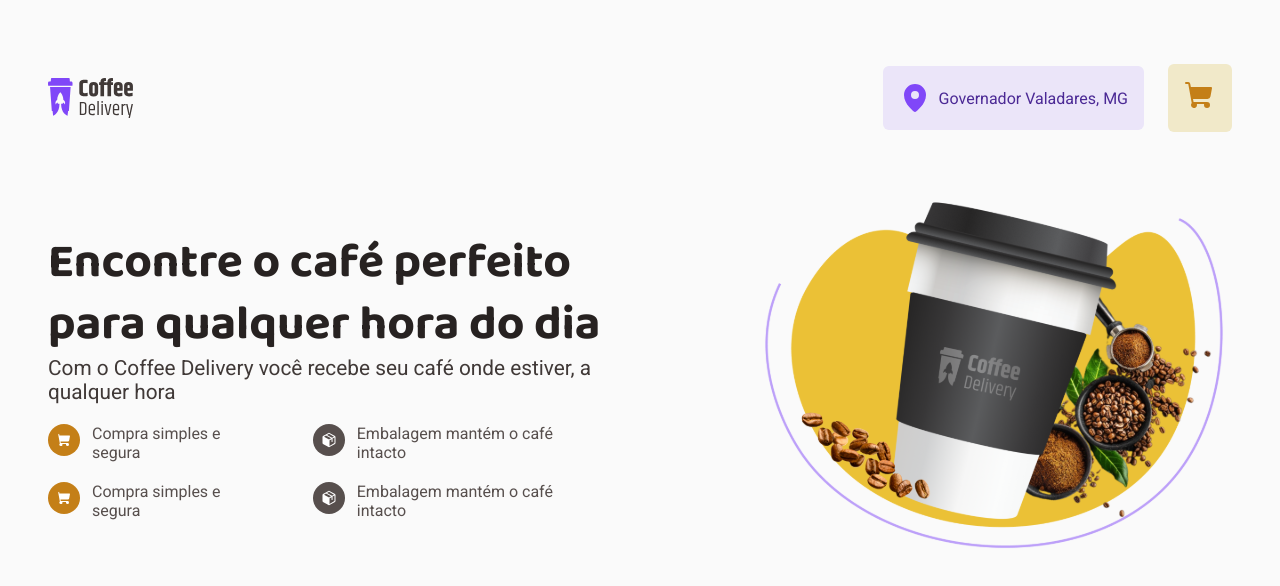
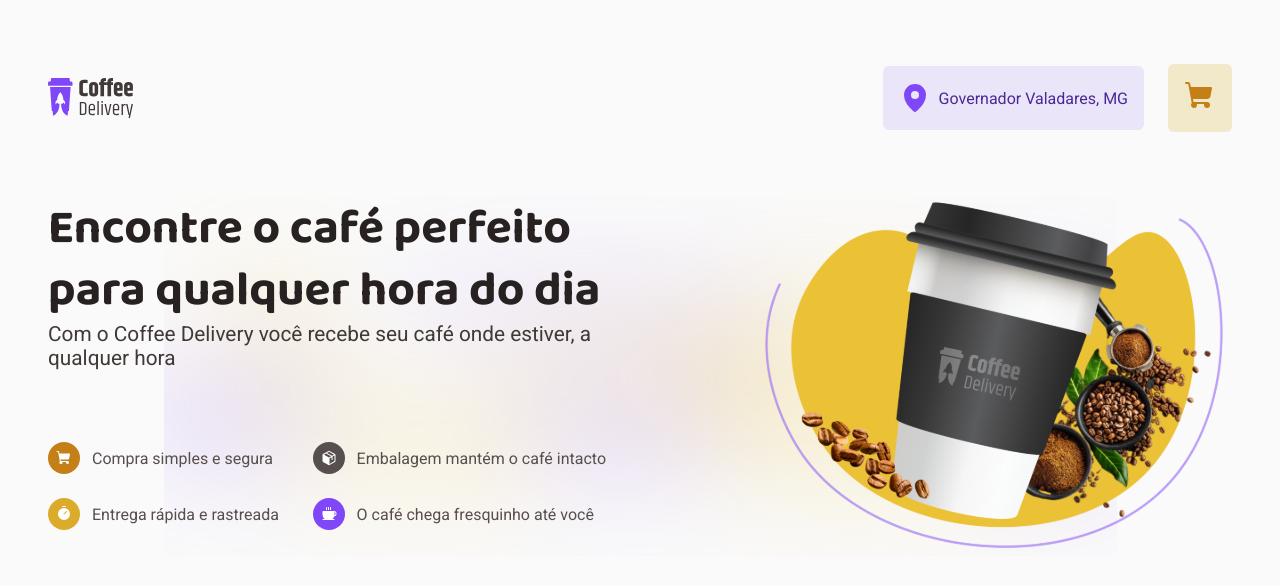
Before and after one commit to pfrancaneto/coffeDelivery, a React (Vite) app: page / in a window 1280 px wide. Shown: the top 586 px of the page. Built offline with nearby package versions, Linux system fonts and the light colour scheme.

Commit message:
Adicionando Section do component Home

```diff
--- a/src/pages/Home/index.tsx
+++ b/src/pages/Home/index.tsx
@@ -1,46 +1,54 @@
 import {
   HeaderContainer,
   HeaderContent,
-  Icon,
-  IconCar,
   IconContainer,
-  IconPackage,
+  ListItem,
+  ListItens,
+  Teste,
   TitleHeader,
 } from './styles';
 import BgHome from '../../assets/BgHome.svg';
+import { Coffee, Package, ShoppingCart, Timer } from 'phosphor-react';
 
 export const Home = () => (
+  <Teste>
     <HeaderContainer>
       <HeaderContent>
         <TitleHeader>
           Encontre o café perfeito para qualquer hora do dia
         </TitleHeader>
         <p>
-        Com o Coffee Delivery você recebe seu café onde estiver, a qualquer hora
+          Com o Coffee Delivery você recebe seu café onde estiver, a qualquer
+          hora
         </p>
-      <div>
-        <IconContainer>
-          <Icon>
-            <IconCar weight="fill" />
+        <ListItens>
+          <ListItem>
+            <IconContainer bgColor="#C47F17">
+              <ShoppingCart weight="fill" />
+            </IconContainer>
             <span>Compra simples e segura</span>
-          </Icon>
-          <Icon>
-            <IconPackage weight="fill" />
+          </ListItem>
+          <ListItem>
+            <IconContainer bgColor="#574F4D">
+              <Package weight="fill" />
+            </IconContainer>
             <span>Embalagem mantém o café intacto</span>
-          </Icon>
+          </ListItem>
+          <ListItem>
+            <IconContainer bgColor="#DBAC2C">
+              <Timer weight="fill" />
             </IconContainer>
-        <IconContainer>
-          <Icon>
-            <IconCar weight="fill" />
-            <span>Compra simples e segura</span>
-          </Icon>
-          <Icon>
-            <IconPackage weight="fill" />
-            <span>Embalagem mantém o café intacto</span>
-          </Icon>
+            <span>Entrega rápida e rastreada</span>
+          </ListItem>
+          <ListItem>
+            <IconContainer bgColor="#8047F8">
+              <Coffee weight="fill" />
             </IconContainer>
-      </div>
+            <span>O café chega fresquinho até você</span>
+          </ListItem>
+        </ListItens>
       </HeaderContent>
       <img src={BgHome} alt="Embalagem do Produto" />
     </HeaderContainer>
+  </Teste>
 );
--- a/src/pages/Home/styles.ts
+++ b/src/pages/Home/styles.ts
@@ -1,14 +1,26 @@
-import { Package, ShoppingCart } from 'phosphor-react';
 import styled from 'styled-components';
+import Bg from '../../assets/Background.svg';
+
+export const Teste = styled.div`
+  /* background-color: red; */
+  background-image: url('${Bg}');
+  background-position: top;
+  background-size: contain;
+  background-repeat: no-repeat;
+`;
 
 export const HeaderContainer = styled.section`
   display: flex;
   align-items: center;
   justify-content: space-between;
+  max-width: 74rem;
+  margin: 0 auto;
+
+
 `;
 
 export const HeaderContent = styled.div`
-  max-width: 558px;
+  max-width: 588px;
 
   p {
     color: ${(props) => props.theme['base_subtitle']};
@@ -24,39 +36,30 @@ export const TitleHeader = styled.h1`
   line-height: 1.3;
 `;
 
-export const IconContainer = styled.div`
+export const ListItens = styled.div`
+  display: grid;
+  grid-template-columns: 45% 55%;
+  margin-top: 4.5rem;
+`;
+
+export const ListItem = styled.div`
   display: flex;
   align-items: center;
-  gap: 2.5rem;
+  gap: 0.75rem;
+  margin: 0 0 1.5rem 0;
 `;
 
-export const Icon = styled.div`
+export const IconContainer = styled.div<{ bgColor?: string }>`
   display: flex;
-  gap: 0.75rem;
-  margin-top: 1.25rem;
+  align-items: center;
+  justify-content: center;
 
-  span {
-    display: flex;
-    align-items: center;
-    color: ${(props) => props.theme['base_text']};
-    font-size: 1rem;
+  width: 32px;
+  height: 32px;
+  border-radius: 50%;
+  background-color: ${(props) => props.bgColor};
+
+  svg {
+    color: ${(props) => props.theme['white']};
   }
 `;
-
-export const IconCar = styled(ShoppingCart)`
-  width: 32px;
-  height: 32px;
-  padding: 8px;
-  border-radius: 50%;
-  background-color: ${(props) => props.theme['yellow_dark']};
-  color: ${(props) => props.theme['white']}
-`;
-
-export const IconPackage = styled(Package)`
-  width: 32px;
-  height: 32px;
-  padding: 8px;
-  border-radius: 50%;
-  background-color: ${(props) => props.theme['base_text']};
-  color: ${(props) => props.theme['white']}
-`;
```
Lines whose indentation alone changed are shown as unchanged.
